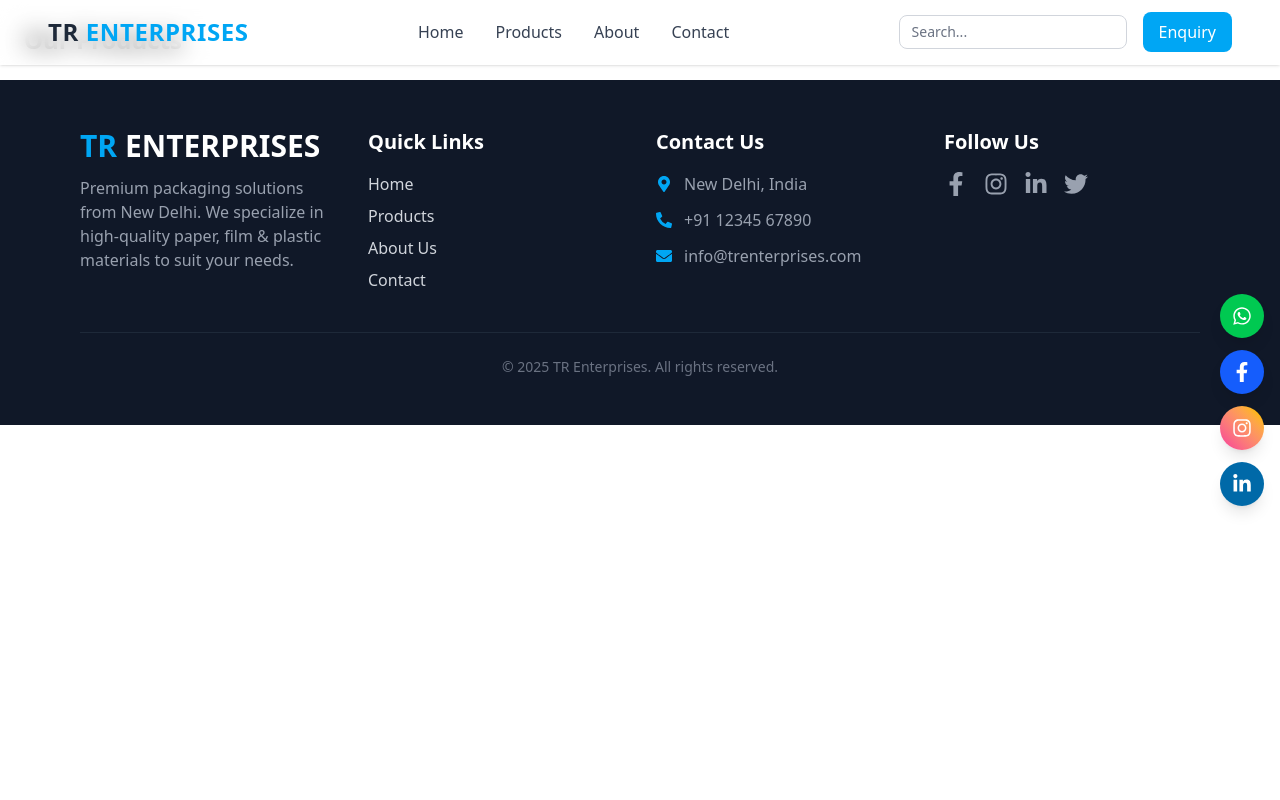
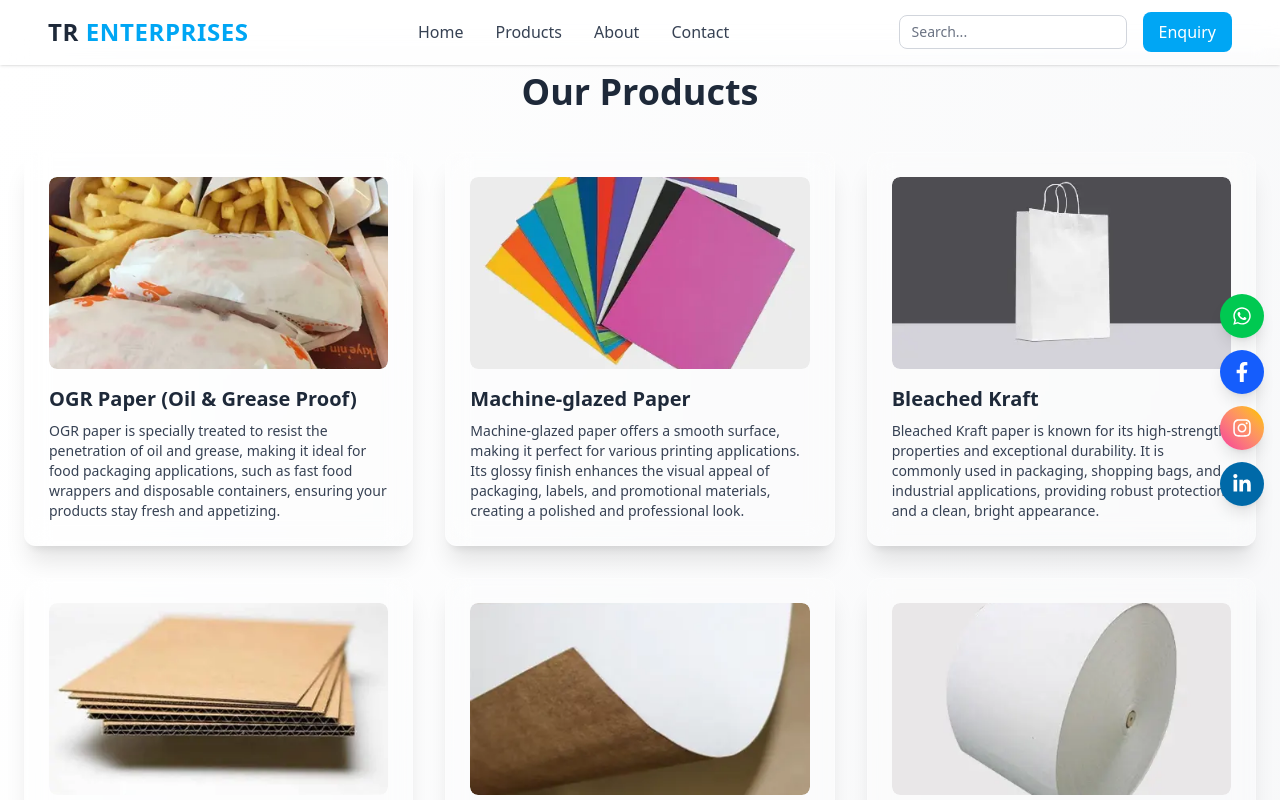
Before and after one commit to Ankit-nehra/ok, a React (Vite) app: page /products in a window 1280 px wide. Shown: the top 800 px of the page. Built offline with nearby package versions, Linux system fonts and the light colour scheme.

Commit message:
Added AOS animations and updated product content

```diff
--- a/package.json
+++ b/package.json
@@ -11,6 +11,7 @@
   },
   "dependencies": {
     "@tailwindcss/vite": "^4.1.13",
+    "aos": "^2.3.4",
     "framer-motion": "^12.23.21",
     "react": "^19.1.0",
     "react-dom": "^19.1.0",
--- a/src/data/products.json
+++ b/src/data/products.json
@@ -0,0 +1,144 @@
+{
+  "Products": [
+    {
+      "name": "OGR Paper (Oil & Grease Proof)",
+      "description": "OGR paper is specially treated to resist the penetration of oil and grease, making it ideal for food packaging applications, such as fast food wrappers and disposable containers, ensuring your products stay fresh and appetizing.",
+      "image": "assets/paperAndBoard/OGR-paper.webp"
+    },
+    {
+      "name": "Machine-glazed Paper",
+      "description": "Machine-glazed paper offers a smooth surface, making it perfect for various printing applications. Its glossy finish enhances the visual appeal of packaging, labels, and promotional materials, creating a polished and professional look.",
+      "image": "assets/paperAndBoard/manila-paper.webp"
+    },
+    {
+      "name": "Bleached Kraft",
+      "description": "Bleached Kraft paper is known for its high-strength properties and exceptional durability. It is commonly used in packaging, shopping bags, and industrial applications, providing robust protection and a clean, bright appearance.",
+      "image": "assets/paperAndBoard/bleached-kraft-paper.webp"
+    },
+    {
+      "name": "Kraft Paper/Linner/Board",
+      "description": "Kraft paper, liner, and board products are versatile and eco-friendly. They find applications in packaging, crafting, and as liners for corrugated boxes, offering both strength and sustainability.",
+      "image": "assets/paperAndBoard/kraft-paper.webp"
+    },
+    {
+      "name": "White Kraft Liner",
+      "description": "White Kraft liner is a premium packaging material, prized for its clean and sophisticated appearance. It is often used in high-end product packaging, luxury shopping bags, and boxes, elevating the brand image.",
+      "image": "assets/paperAndBoard/white-kraft-liner.webp"
+    },
+    {
+      "name": "Art Paper/Chromo Paper/Wood Free",
+      "description": "These specialty papers are tailored for superior printability, making them ideal for advertising materials, brochures, catalogs, and magazines. They deliver vibrant, high-resolution images and text.",
+      "image": "assets/paperAndBoard/art-paper.webp"
+    },
+    {
+      "name": "Poly Coated Paper",
+      "description": "Poly-coated paper features a layer of polyethylene, providing resistance to moisture and making it suitable for products requiring moisture protection, such as disposable cups and plates.",
+      "image": "assets/paperAndBoard/poly-cup.webp"
+    },
+    {
+      "name": "Tetra-Pack",
+      "description": "Tetra-pack paper is designed specifically for creating the iconic Tetra Pak cartons used for packaging liquid and dairy products. Its unique composition ensures long shelf life and easy pouring.",
+      "image": "assets/paperAndBoard/tetra-pack.webp"
+    },
+    {
+      "name": "Thermal Paper",
+      "description": "Thermal Paper is a special fine paper coated with a chemical that changes color when exposed to heat, commonly used for receipts, labels, and tickets.",
+      "image": "assets/paperAndBoard/thermal-paper.webp"
+    },
+    {
+      "name": "Tracing Paper (Coloured & White)",
+      "description": "Tracing Paper is a translucent paper available in colored and white varieties, used primarily for architectural drawings, sketches, and artistic tracing purposes.",
+      "image": "assets/paperAndBoard/tracing-paper.webp"
+    },
+    {
+      "name": "Wax Paper",
+      "description": "Wax Paper is coated with a thin layer of wax, making it moisture-resistant and ideal for food packaging, baking, and wrapping.",
+      "image": "assets/paperAndBoard/wax-paper.webp"
+    },
+    {
+      "name": "Wet Strength Paper",
+      "description": "Wet Strength Paper is treated to maintain strength and durability even when wet, often used for packaging that requires moisture resistance.",
+      "image": "assets/paperAndBoard/wet-strength-paper.webp"
+    },
+    {
+      "name": "Tea Bag Paper",
+      "description": "Tea Bag Paper is a porous paper specially designed for use in tea bags, allowing water to infuse the tea leaves while containing them securely.",
+      "image": "assets/paperAndBoard/tea-bag-paper.webp"
+    },
+    {
+      "name": "Newsprint/LWC/White Printing",
+      "description": "These paper types cater to the publishing industry. Newsprint is economical and used for newspapers, while LWC (Lightweight Coated) and White Printing papers offer better print quality for magazines and catalogs.",
+      "image": "assets/paperAndBoard/newsprint.webp"
+    },
+    {
+      "name": "Non Woven (All Grades)",
+      "description": "Non-woven materials are used in a wide range of applications, from medical textiles to industrial wipes. Their versatility, strength, and non-fraying properties make them invaluable.",
+      "image": "assets/paperAndBoard/non-woven.webp"
+    },
+    {
+      "name": "Masking Tape Stock",
+      "description": "Masking Tape Stock is the base material used in manufacturing masking tapes, widely utilized for painting, labeling, and surface protection.",
+      "image": "assets/paperAndBoard/masking-tape-stock.webp"
+    },
+    {
+      "name": "Printed & Un-Printed Poly Cup Stock",
+      "description": "Poly cup stock is tailored for disposable cups, both for hot and cold beverages. It comes in printed and unprinted variations, allowing customization for branding.",
+      "image": "assets/paperAndBoard/printed-sbs.webp"
+    },
+    {
+      "name": "Silicon Coated Paper",
+      "description": "Silicon Coated Paper is coated with silicone to provide a non-stick surface, commonly used for release liners and specialty packaging.",
+      "image": "assets/paperAndBoard/silicon-coated-paper.webp"
+    },
+    {
+      "name": "Printed SBS",
+      "description": "Printed SBS is Solid Bleached Sulphate board with custom printing, used for premium packaging solutions that require both strength and visual appeal.",
+      "image": "assets/paperAndBoard/printed-sbs.webp"
+    },
+    {
+      "name": "Tissue Paper",
+      "description": "Tissue Paper is a lightweight, soft paper used for hygiene, wrapping, and decorative purposes.",
+      "image": "assets/paperAndBoard/tissue-paper.webp"
+    },
+    {
+      "name": "Silver Aluminium Paper",
+      "description": "Silver aluminum paper offers a metallic sheen and is frequently employed in packaging for chocolates, confectioneries, and specialty items, creating an eye-catching, elegant presentation.",
+      "image": "assets/paperAndBoard/silver-aluminium-paper.webp"
+    },
+    {
+      "name": "Leather Release Paper (PC)",
+      "description": "Leather release paper plays a crucial role in the production of synthetic leather and textiles. It ensures a smooth release during manufacturing processes, resulting in high-quality end products.",
+      "image": "assets/paperAndBoard/leather-release-paper.webp"
+    },
+    {
+      "name": "Book Paper/Bible Paper",
+      "description": "These specialized papers are engineered for book printing, offering durability, opacity, and the ideal texture for reading. Bible paper, in particular, is known for its thin yet strong properties.",
+      "image": "assets/paperAndBoard/book-paper.webp"
+    },
+    {
+      "name": "Heat Transfer Paper",
+      "description": "Heat Transfer Paper is specially designed for transferring printed designs onto textiles and other materials using heat and pressure.",
+      "image": "assets/paperAndBoard/heat-transfer-paper.webp"
+    },
+    {
+      "name": "Photo Paper",
+      "description": "Photo Paper is high-quality coated paper optimized for printing vibrant, detailed photographic images.",
+      "image": "assets/paperAndBoard/photo-paper.webp"
+    },
+    {
+      "name": "Filter Paper",
+      "description": "Filter Paper is a porous paper used for filtering liquids or air, commonly applied in laboratories and industrial processes.",
+      "image": "assets/paperAndBoard/filter-paper.webp"
+    },
+    {
+      "name": "Yogurt Paper",
+      "description": "Yogurt Paper is a specialized packaging paper used for sealing and packaging yogurt containers, ensuring freshness and hygiene.",
+      "image": "assets/paperAndBoard/yogurt-paper.webp"
+    },
+    {
+      "name": "Steel Mill Kraft (SMK)",
+      "description": "Steel Mill Kraft (SMK) is a heavy-duty kraft paper used for packaging and protecting steel products during transportation and storage.",
+      "image": "assets/paperAndBoard/steel-mill-kraft.webp"
+    }
+  ]
+}
--- a/src/pages/Products.jsx
+++ b/src/pages/Products.jsx
@@ -1,10 +1,46 @@
-const Products = () => {
+// src/components/ProductsPage.jsx
+
+import React, { useEffect } from 'react';
+import AOS from 'aos';
+import 'aos/dist/aos.css';
+import productsData from '../data/products.json'; // Adjust the path if needed
+
+const ProductsPage = () => {
+  // Initialize AOS once when the component mounts
+  useEffect(() => {
+    AOS.init({
+      duration: 500,
+      once: true,
+      easing: 'ease-in-out',
+    });
+  }, []);
+
   return (
-    <div className="p-6">
-      <h1 className="text-2xl font-bold">Our Products</h1>
-      {/* You’ll import and display product data here later */}
+    <div className="min-h-screen bg-gradient-to-br from-white to-gray-100 p-6 mt-12">
+      <h1 className="text-4xl font-bold text-center mb-10 text-gray-800">Our Products</h1>
+
+      <div className="grid grid-cols-1 sm:grid-cols-2 lg:grid-cols-3 gap-8">
+        {productsData.Products.map((product, index) => (
+          <div
+            key={index}
+            data-aos="fade-up"                       // 👈 Scroll animation
+            data-aos-delay={index * 100}              // 👈 Staggered delay
+            className="bg-white/20 backdrop-blur-md shadow-xl rounded-xl border border-white/30 p-6 transform transition-all hover:scale-105 hover:shadow-2xl"
+          >
+            <div className="h-48 overflow-hidden rounded-lg mb-4">
+              <img
+                src={product.image}
+                alt={product.name}
+                className="w-full h-full object-cover rounded-lg"
+              />
+            </div>
+            <h2 className="text-xl font-semibold text-gray-800 mb-2">{product.name}</h2>
+            <p className="text-gray-700 text-sm">{product.description}</p>
+          </div>
+        ))}
+      </div>
     </div>
   );
 };
 
-export default Products;
+export default ProductsPage;
```
Also changed, not shown: 1 other file (tests, documents, lock files or other folders).
